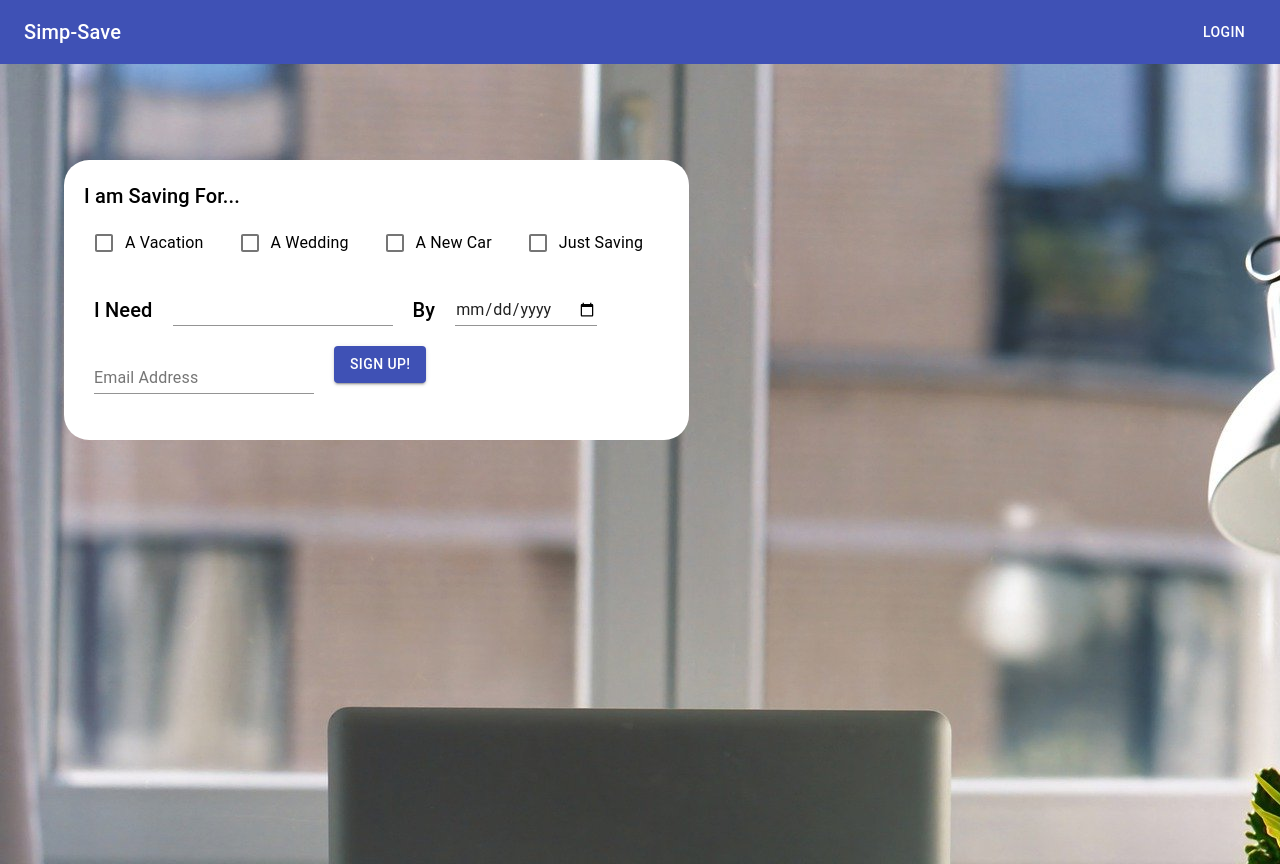
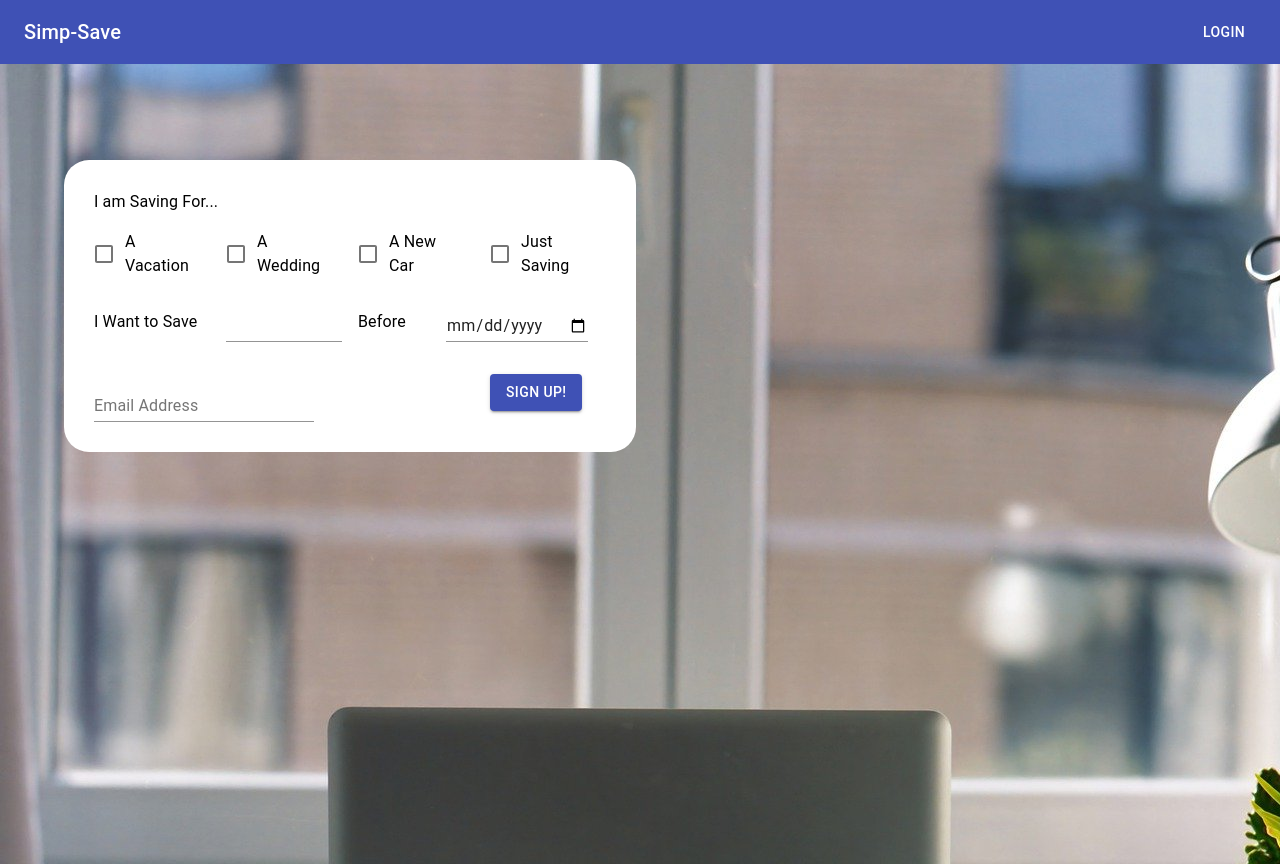
Before and after one commit to josephmeris/simp-save, a React (Create React App) app: page / in a window 1280 px wide. Built offline with nearby package versions, Linux system fonts and the light colour scheme.

Commit message:
Add Grids

```diff
--- a/src/Components/User/LandingRegisterPage.js
+++ b/src/Components/User/LandingRegisterPage.js
@@ -10,6 +10,7 @@ import Checkbox from '@material-ui/core/Checkbox';
 import 'date-fns';
 import {hookUserRegister} from '../../actions';
 import { useDispatch } from 'react-redux';
+import Grid from '@material-ui/core/Grid';
 
 function LandingRegisterPage () {
       //#region Control Input States
@@ -35,56 +36,49 @@ function LandingRegisterPage () {
        //#endregion
 
       return (
-        <div id="main-container-landing-register" class='landing'>
-           <div><Typography variant="h6"> I am Saving For... </Typography></div>
-           <div class='modular-row'>
-              <div class='modular-column'><FormControlLabel control={
+        <div>
+            <Grid container spacing={2}>
+                <Grid item xs={12}> <Typography> I am Saving For... </Typography> </Grid>
+                <Grid item xs={3} sm={3}> <FormControlLabel control={
                                           <Checkbox
                                             name="vacation"
                                             color="primary"/>
                                           }
-                                          label="A Vacation" /></div>
-              <div class='modular-column'><FormControlLabel control={
+                                          label="A Vacation" /> </Grid>
+                <Grid item xs={3} sm={3}> <FormControlLabel control={
                                           <Checkbox
                                             name="wedding"
                                             color="primary"/>
                                           }
-                                          label="A Wedding" /></div>
-              <div class='modular-column'><FormControlLabel control={
+                                          label="A Wedding" /> </Grid>
+                <Grid item xs={3} sm={3}> <FormControlLabel control={
                                           <Checkbox
                                             name="car"
                                             color="primary"/>
                                           }
-                                          label="A New Car" /></div>
-              <div class='modular-column'><FormControlLabel control={
+                                          label="A New Car" /> </Grid>
+                <Grid item xs={3} sm={3}> <FormControlLabel control={
                                           <Checkbox
                                             name="none"
                                             color="primary"/>
                                           }
-                                          label="Just Saving" /></div>
-           </div>
-
-           <div id ='sub-category' class='sub-category'>
-             <div class='modular-row'>
-               <div class='modular-column'><Typography variant="h6"> I Need</Typography></div>
-               <div class='modular-column'><TextField id="user-amount" /></div>
-               <div class='modular-column'><Typography variant="h6"> By</Typography></div>
-               <div class='modular-column'>
-               <TextField id="date"
+                                          label="Just Saving" /></Grid>
+                <Grid item xs={12}></Grid>
+                <Grid item xs={3}><Typography>I Want to Save</Typography></Grid>
+                <Grid item xs={3}><TextField id="user-amount" /></Grid>
+                <Grid item xs={2}><Typography>Before</Typography></Grid>
+                <Grid item xs={4}><TextField id="date"
                           type="date"
                           InputLabelProps={{
                             shrink: true,
-                          }}
-                />
-               </div>
-               </div>
-           </div>
-           <div id ='sub-category3' class='sub-category-misc'>
-               <div class='modular-row'>
-                   <div class='modular-column'><TextField name="userEmail" onChange = {onEmailChange} value={userEmail || ""} label="Email Address" /></div>
-                   <div class='modular-column'><Button variant="contained" color="primary" onClick={onRegisterClick}>  Sign Up!  </Button></div>
-               </div>
-           </div>
+                          }}/>
+                </Grid>
+                <Grid item xs={12}></Grid>
+                <Grid item xs={7}><TextField name="userEmail" onChange = {onEmailChange} value={userEmail || ""} label="Email Address" /></Grid>
+                <Grid item xs={1}></Grid>
+                <Grid item xs={1}></Grid>
+                <Grid item xs={3}><Button variant="contained" color="primary" onClick={onRegisterClick}>  Sign Up!  </Button></Grid>
+        </Grid>
         </div>
     );
   }
--- a/src/Styles/Common/common.css
+++ b/src/Styles/Common/common.css
@@ -20,9 +20,9 @@
   top: 20%;
   background-color: #fff;
   display: inline-block;
-  padding: 20px;
-  height: 30%;
+  padding: 30px;
   border-radius: 25px;
+  width: 40%;
 }
 
 /* todo: move to new css register landing */
```
